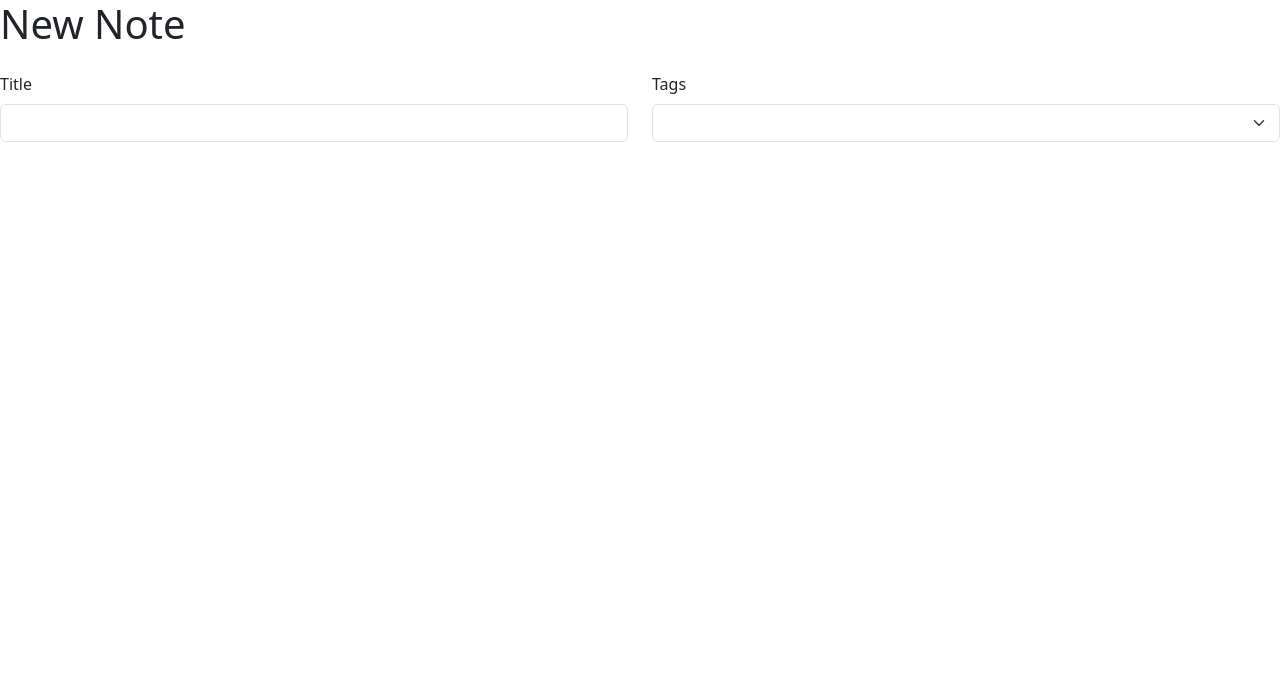
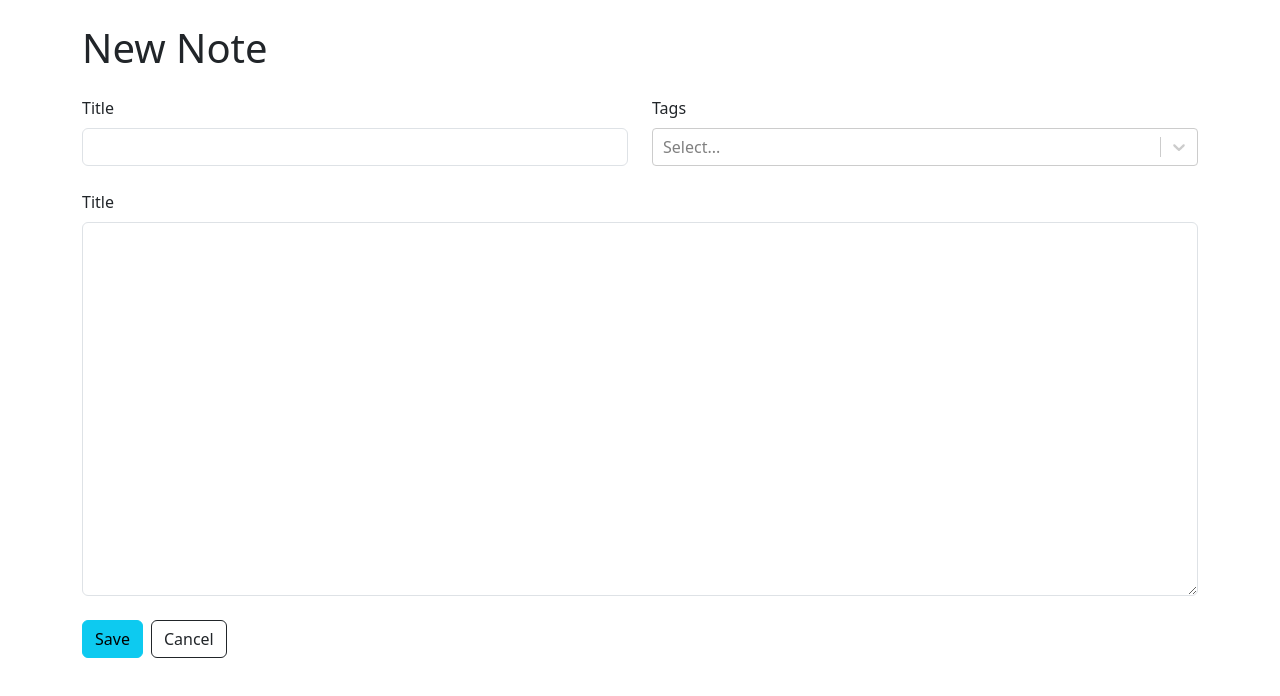
Before and after one commit to AvishekChy77/PaperTrail, a React (Vite) app: page /new in a window 1280 px wide. Shown: the top 696 px of the page. Built offline with nearby package versions, Linux system fonts and the light colour scheme.

Commit message:
defined types for note form

```diff
--- a/src/Component/NoteForm.jsx
+++ /dev/null
@@ -1,27 +0,0 @@
-import React from 'react';
-import { Col, Form, Row, Stack } from 'react-bootstrap';
-
-const NoteForm = () => {
-    return (
-        <Form>
-            <Stack gap={4}>
-            <Row>
-                <Col>
-                    <Form.Group controlId='title'>
-                        <Form.Label>Title</Form.Label>
-                        <Form.Control required />
-                    </Form.Group>
-                </Col>
-                <Col>
-                    <Form.Group controlId='tags'>
-                        <Form.Label>Tags</Form.Label>
-                        <Form.Select required />
-                    </Form.Group>
-                </Col>
-            </Row>
-            </Stack>
-        </Form>
-    );
-};
-
-export default NoteForm;
--- /dev/null
+++ b/src/Component/NoteForm.tsx
@@ -0,0 +1,46 @@
+import { FormEvent, useRef } from "react";
+import { Button, Col, Form, Row, Stack } from "react-bootstrap";
+import { NavLink } from "react-router-dom";
+import ReactSelectCreatable from "react-select/creatable";
+
+const NoteForm = () => {
+  const titleRef = useRef<HTMLInputElement>(null);
+  const markDownRef = useRef<HTMLTextAreaElement>(null);
+
+  const handleSubmit = (e: FormEvent) => {
+    e.preventDefault();
+  };
+
+  return (
+    <Form onSubmit={handleSubmit}>
+      <Stack gap={4}>
+        <Row>
+          <Col>
+            <Form.Group controlId="title">
+              <Form.Label>Title</Form.Label>
+              <Form.Control ref={titleRef} required />
+            </Form.Group>
+          </Col>
+          <Col>
+            <Form.Group controlId="tags">
+              <Form.Label>Tags</Form.Label>
+              <ReactSelectCreatable isMulti />
+            </Form.Group>
+          </Col>
+        </Row>
+        <Form.Group controlId="markdown">
+          <Form.Label>Title</Form.Label>
+          <Form.Control ref={markDownRef} required as="textarea" rows={15} />
+        </Form.Group>
+        <Stack direction="horizontal" gap={2}>
+          <Button variant="info">Save</Button>
+          <NavLink to="..">
+            <Button variant="outline-dark">Cancel</Button>
+          </NavLink>
+        </Stack>
+      </Stack>
+    </Form>
+  );
+};
+
+export default NoteForm;
--- a/src/Layout/Root.tsx
+++ b/src/Layout/Root.tsx
@@ -1,10 +1,11 @@
+import { Container } from "react-bootstrap";
 import { Outlet } from "react-router-dom";
 
 const Root = () => {
   return (
-    <div>
+    <Container className="my-4">
       <Outlet />
-    </div>
+    </Container>
   );
 };
 
--- a/src/Pages/NewNote/NewNote.tsx
+++ b/src/Pages/NewNote/NewNote.tsx
@@ -1,4 +1,5 @@
-import NoteForm from "../../Component/NoteForm.jsx"
+import NoteForm from "../../Component/NoteForm";
+
 const NewNote = () => {
   return (
     <div>
```
Also changed, not shown: src/Types/NoteForm.type.ts (added, +14 -0 lines).
